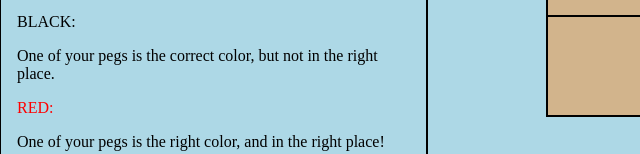
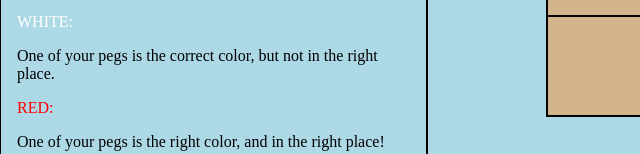
Before and after one commit to drewkeat/mastermind-client, a website: page public/index.html in a window 1280 px wide. Shown: the part 798-952 px from the top of the page, 0-640 px from the left. Drawn offline with Linux system fonts and the light colour scheme; no server answers.

Commit message:
update instructions

```diff
--- a/public/index.html
+++ b/public/index.html
@@ -233,7 +233,7 @@
                     1) Drag colored pegs into one of the empty holes on the "guess row".  Then click the "check guess" button. <br>
                     2) Use the feedback to help you deduce the correct combination. <br><br>
                     <b>Feedback Pegs:</b>
-                            <p style="color: black">BLACK:</p> One of your pegs is the correct color, but not in the right place. <br>
+                            <p style="color: white">WHITE:</p> One of your pegs is the correct color, but not in the right place. <br>
                             <p style="color: red">RED:</p> One of your pegs is the right color, and in the right place! <br><br>
                     Try to get 4 RED PEGS!
                 </p>
```
